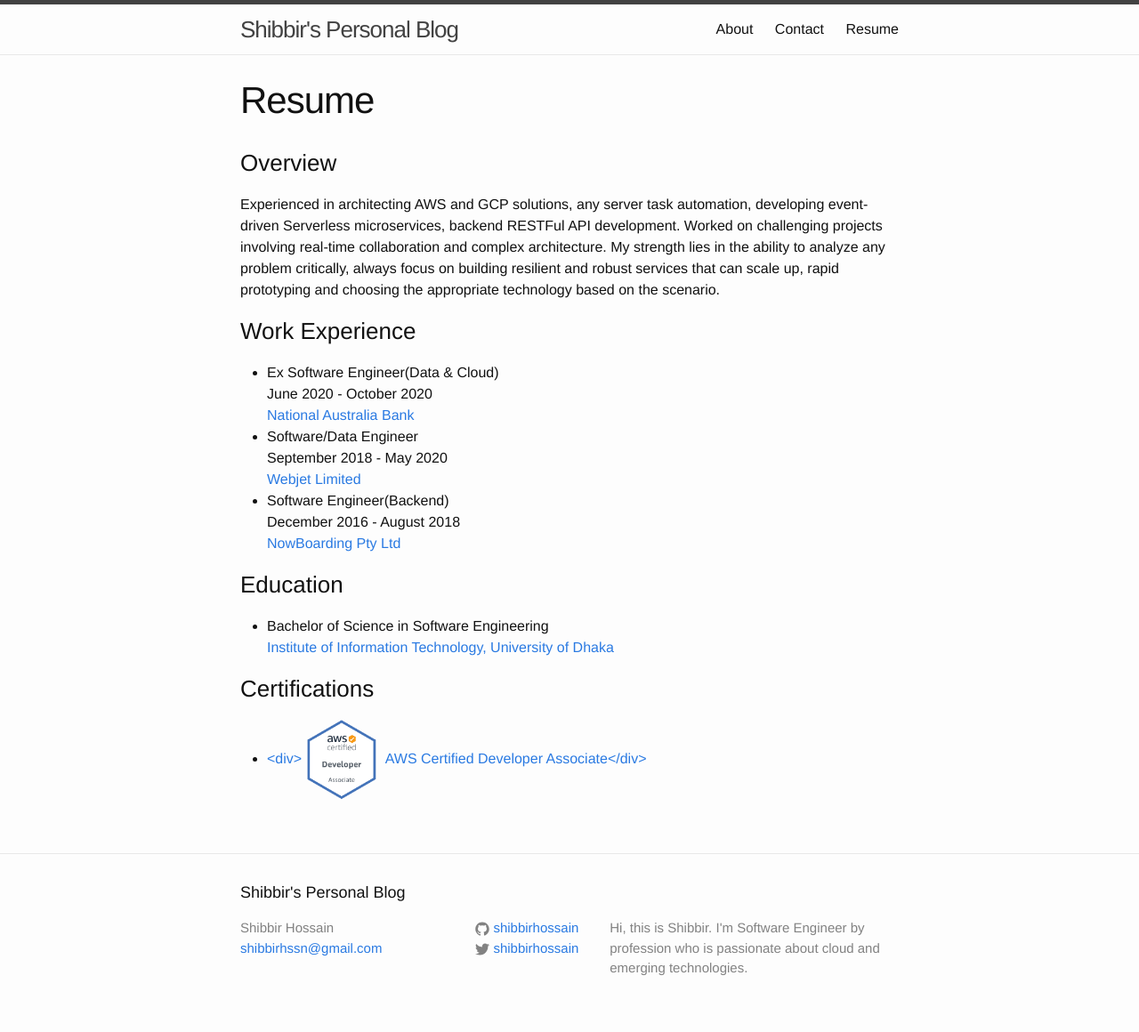
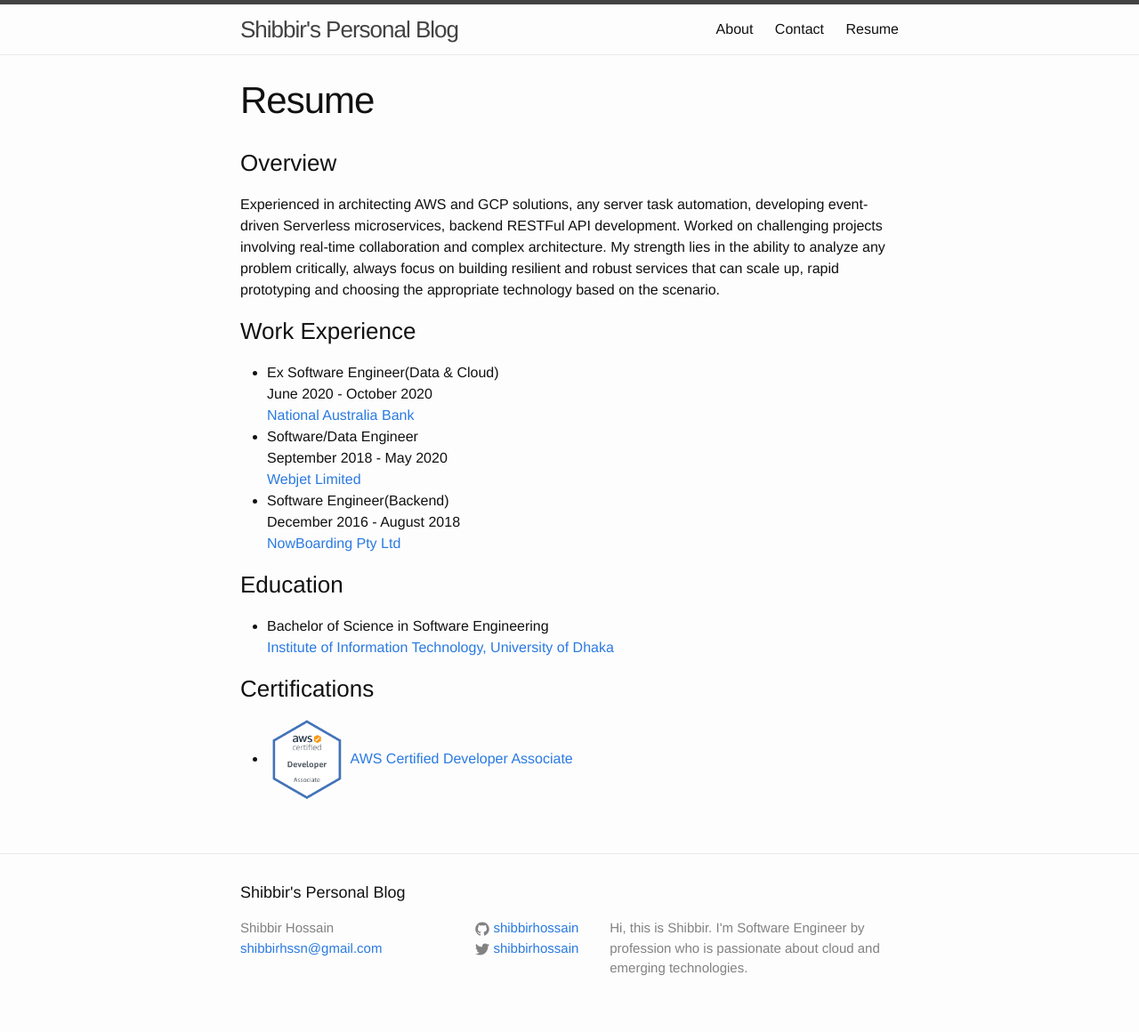
Before and after one commit to shibbirhossain/shibbirhossain.github.io, a Jekyll site: the page built from resume.md, in a window 1280 px wide. Shown: the whole page at 89% size. Built offline with Jekyll 4.4.1, drawn with Linux system fonts in a browser that asks for light colours.

Commit message:
remove div

```diff
--- a/resume.md
+++ b/resume.md
@@ -22,5 +22,5 @@
   [Institute of Information Technology, University of Dhaka](http://www.iit.du.ac.bd/)
 
 ### Certifications
-* [<div><img src="assets/aws_dev_assoc.png" alt="hello" width="90" height="90">
- AWS Certified Developer Associate</div>](https://www.youracclaim.com/badges/7382a71d-538c-43eb-9ef6-8f42cf868547/public_url)
+* [<img src="assets/aws_dev_assoc.png" alt="hello" width="90" height="90">
+ AWS Certified Developer Associate](https://www.youracclaim.com/badges/7382a71d-538c-43eb-9ef6-8f42cf868547/public_url)
```
